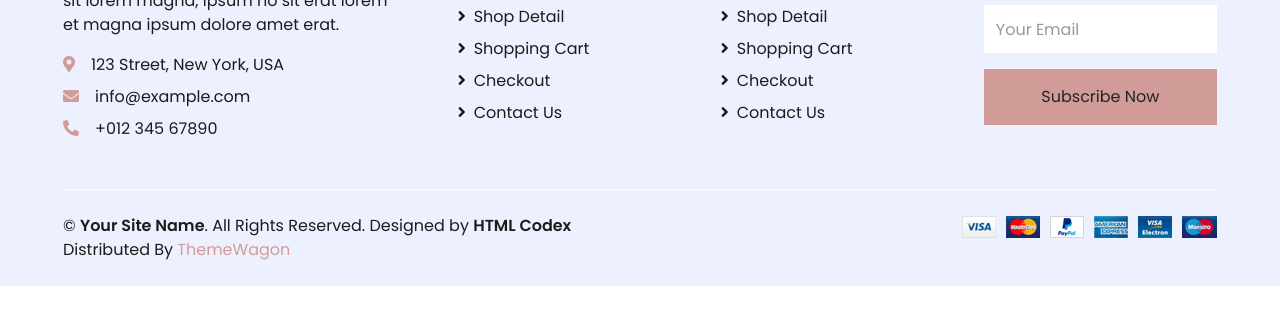
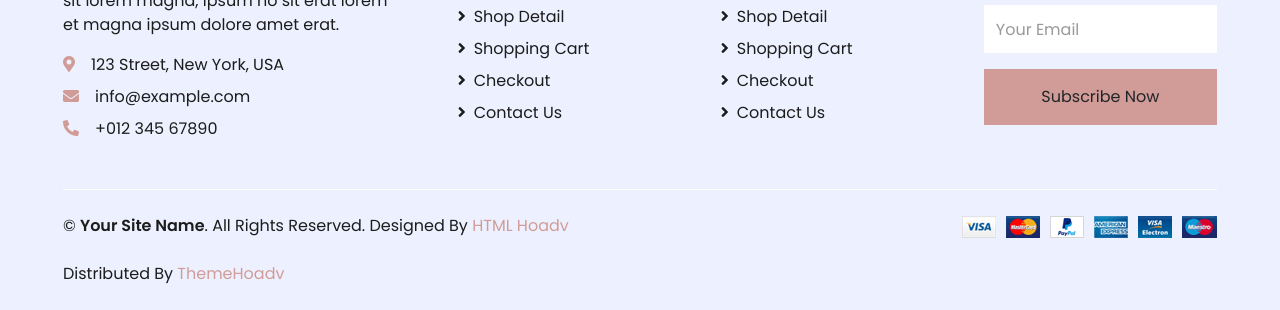
Before and after one commit to themehoadv/eshopper, a plain HTML site: page index.html in a window 1280 px wide. Shown: the part 5101-5411 px from the top of the page. Before the commit the page ends 5387 px from the top, so only its background shows below. Drawn offline with nearby package versions, Linux system fonts and the light colour scheme.

Commit message:
fix footer

```diff
--- a/index.html
+++ b/index.html
@@ -720,10 +720,8 @@
         <div class="row border-top border-light mx-xl-5 py-4">
             <div class="col-md-6 px-xl-0">
                 <p class="mb-md-0 text-center text-md-left text-dark">
-                    &copy; <a class="text-dark font-weight-semi-bold" href="#">Your Site Name</a>. All Rights Reserved. Designed
-                    by
-                    <a class="text-dark font-weight-semi-bold" href="https://htmlcodex.com">HTML Codex</a><br>
-                    Distributed By <a href="https://themewagon.com" target="_blank">ThemeWagon</a>
+                    &copy; <a class="text-dark font-weight-semi-bold" href="#">Your Site Name</a>. All Rights Reserved.  Designed By <a class="border-bottom" href="https://hoavn.com/">HTML Hoadv</a><br><br>
+                        Distributed By <a class="border-bottom" href="https://themes.hoavn.com/">ThemeHoadv</a>
                 </p>
             </div>
             <div class="col-md-6 px-xl-0 text-center text-md-right">
```
